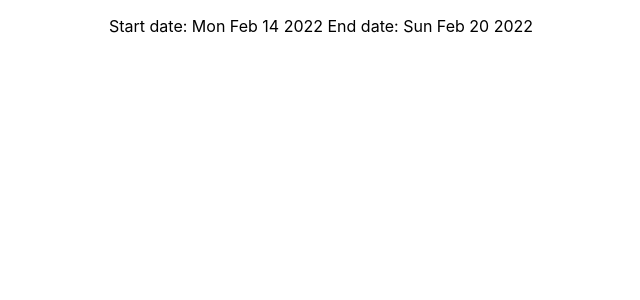
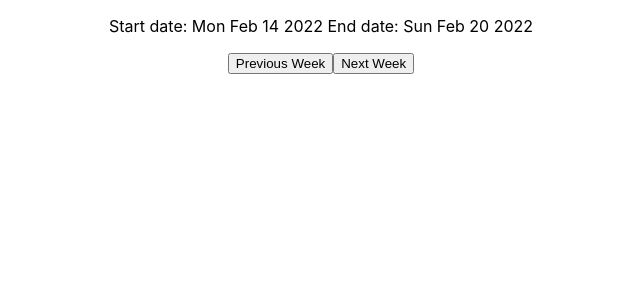
Before and after one commit to sgwethan8/lily, a React (Create React App) app: page / in a window 1280 px wide. Both pictures are taken after a click on the button "Enter". Shown: the top 300 px of the page, without its empty margins (319-959 px from the left). Built offline with nearby package versions, Linux system fonts and the light colour scheme.

Commit message:
Added ability to go forwards and backwards in date

```diff
--- a/src/components/Week.js
+++ b/src/components/Week.js
@@ -1,17 +1,17 @@
 import React from "react";
 import './Week.css';
 
-const Week = () => {
-  // current day
-  var now = new Date();
-  now.setHours(0, 0, 0, 0);
+const Week = (props) => {
+//   // current day
+//   var now = new Date();
+//   now.setHours(0, 0, 0, 0);
 
   // start of this week
-  var monday = new Date(now);
+  var monday = new Date(props.date);
   monday.setDate(monday.getDate() - monday.getDay() + 1);
 
   // end of this week
-  var sunday = new Date(now);
+  var sunday = new Date(props.date);
   sunday.setDate(sunday.getDate() - sunday.getDay() + 7);
 
   return (
--- a/src/components/calendar.js
+++ b/src/components/calendar.js
@@ -1,4 +1,4 @@
-import React from "react";
+import React, { useState } from "react";
 import Week from "./Week";
 
 const Calendar = () => {
@@ -7,13 +7,27 @@ const Calendar = () => {
   // const days = Math.floor((currentDate - startDate) / (24 * 60 * 60 * 1000));
   // const weekOfTheYear = Math.ceil((currentDate.getDay() + 1 + days) / 7);
 
+  const [currentDate, setCurrentDate] = useState(new Date());
 
+  const onPreviousWeekHandler = () => {
+    setCurrentDate((prevState => {
+      return new Date(prevState.getTime() - (7 * 24 * 60 * 60 * 1000));
+    }));
+  };
 
+  const onNextWeekHandler = () => {
+    setCurrentDate((prevState => {
+      window.prevState = prevState
+      return new Date(prevState.getTime() + (7 * 24 * 60 * 60 * 1000));
+    }));
+  }
 
   return (
     <div>
-      <Week></Week>
+      <Week date={currentDate}></Week>
       {/* <p> Week no: {weekOfTheYear}</p> */}
+      <button onClick={onPreviousWeekHandler}>Previous Week</button>
+      <button onClick={onNextWeekHandler}>Next Week</button>
     </div>
   );
 };
```
